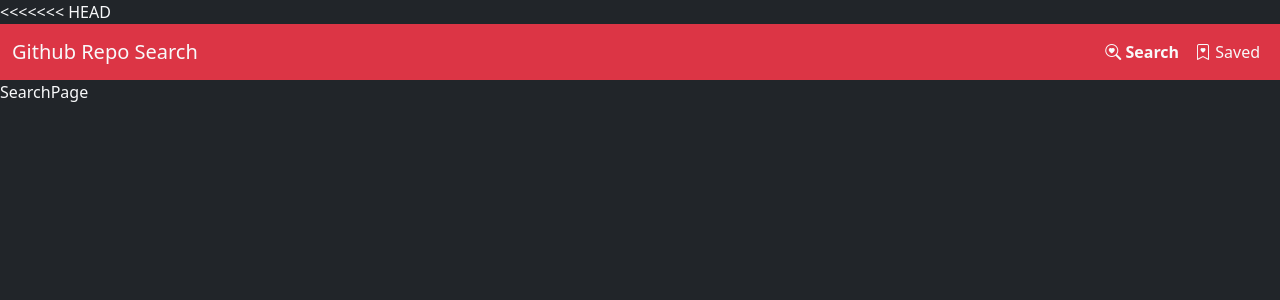
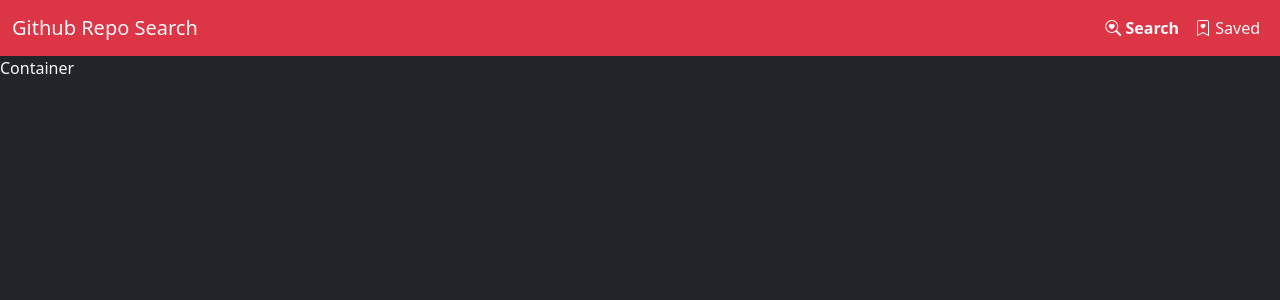
Before and after one commit to pbp66/react-github-repo-search, a React (Create React App) app: page / in a window 1280 px wide. Shown: the top 300 px of the page. Built offline with nearby package versions, Linux system fonts and the light colour scheme.

Commit message:
found last of merge conflicts...?

```diff
--- a/public/index.html
+++ b/public/index.html
@@ -39,7 +39,6 @@
       work correctly both with client-side routing and a non-root public URL.
       Learn how to configure a non-root public URL by running `npm run build`.
     -->
-<<<<<<< HEAD
 		<title>Github Repo Search | React</title>
 
 		<link
@@ -64,18 +63,6 @@
 		<noscript>You need to enable JavaScript to run this app.</noscript>
 		<div id="root"></div>
 		<!--
-=======
-    <title>Github Repo Search | React</title>
-
-    <link href="https://cdn.jsdelivr.net/npm/bootstrap@5.3.0-alpha1/dist/css/bootstrap.min.css" rel="stylesheet" integrity="sha384-GLhlTQ8iRABdZLl6O3oVMWSktQOp6b7In1Zl3/Jr59b6EGGoI1aFkw7cmDA6j6gD" crossorigin="anonymous">
-    <link rel="stylesheet" href="https://cdn.jsdelivr.net/npm/bootstrap-icons@1.10.3/font/bootstrap-icons.css">
-
-  </head>
-  <body class="bg-dark text-light">
-    <noscript>You need to enable JavaScript to run this app.</noscript>
-    <div id="root"></div>
-    <!--
->>>>>>> 912b06382454006713d4b883b06220db1e17760c
       This HTML file is a template.
       If you open it directly in the browser, you will see an empty page.
 
--- a/src/pages/search.js
+++ b/src/pages/search.js
@@ -1,5 +1,7 @@
+import Container from "../components/container";
+
 const SearchPage = (props) => {
-	return "SearchPage";
+	return <Container>Test</Container>;
 };
 
 export default SearchPage;
```
